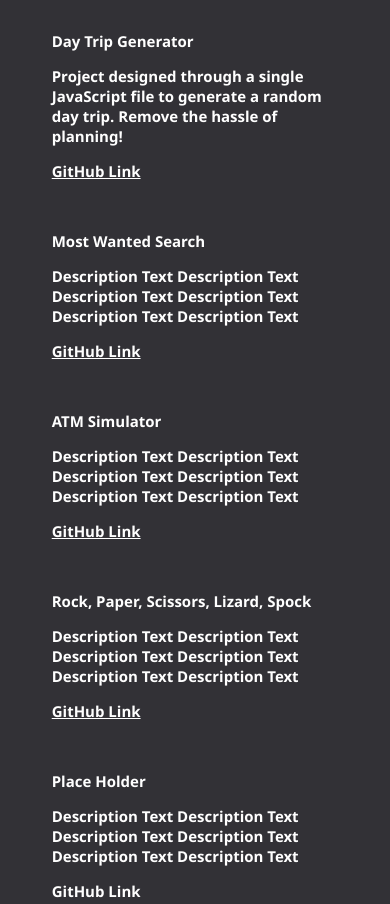
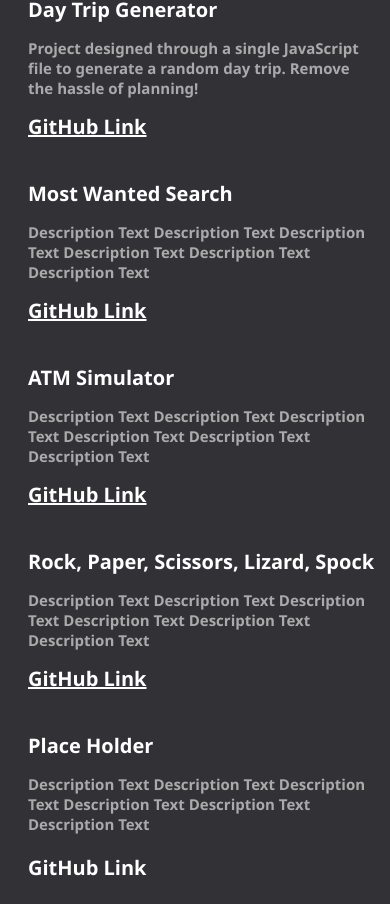
Before and after one commit to mdbshero/mdbshero.github.io, a plain HTML site: page index.html in a window 390 px wide. Shown: the part 658-1562 px from the top of the page. Drawn offline with Linux system fonts and the light colour scheme.

```diff
--- a/index.css
+++ b/index.css
@@ -2,6 +2,10 @@
     border-style: solid;
     color: white;
     border-width: 4px;
+}
+
+.link{
+    text-decoration: none;
 }
 
 .main-background {
@@ -49,8 +53,15 @@
     font-family: 'Segoe UI', Tahoma, Geneva, Verdana, sans-serif;
 	font-style: normal;
 	font-weight: bold;
+	font-size: 20px;
+	color: white;
+}
+.projectinfo-font {
+    font-family: 'Segoe UI', Tahoma, Geneva, Verdana, sans-serif;
+	font-style: normal;
+	font-weight: bold;
 	font-size: 15px;
-	color: white;
+	color: rgb(170, 170, 170);
 }
 
 nav ul {
@@ -92,19 +103,19 @@ nav li {
     box-sizing: border-box;
     float:left;
     width: 25%;
-    padding: 25px;
+    padding: 20px;
 }
 
 main {
-    width: 90%;
+    width: 100vw;
     margin: 1rem auto;
 }
 header {
-    width: 90%;
+    width: 100vw;
     margin: 1rem auto;
 }
 footer {
-    width: 90%;
+    width: 100vw;
     margin: 1rem auto;
 }
 
@@ -114,3 +125,19 @@ footer {
     }
 
 }
+
+@media only screen and (max-width:768px) {
+    body {
+        width:100vw;
+        display:grid;
+        place-content: center;
+    }
+
+}
+
+@media only screen and (max-width:768px) {
+    [class*=nav] {
+        width:100vw
+    }
+
+}
--- a/index.html
+++ b/index.html
@@ -50,54 +50,54 @@
             <h1 class="header-font">Some of my work.</h1>
             <div class="float project-font">
                 Day Trip Generator
-                <p>Project designed through a single JavaScript file to generate a random day trip. Remove the hassle of planning!</p>
+                <p class="projectinfo-font">Project designed through a single JavaScript file to generate a random day trip. Remove the hassle of planning!</p>
                 <a class="project-font" href="https://github.com/mdbshero/DayTripGenerator.git" target="_blank">GitHub Link</a>
             </div>
             <div class="float project-font">
                 Most Wanted Search
-                <p>Description Text Description Text
+                <p class="projectinfo-font">Description Text Description Text
                     Description Text Description Text
                     Description Text Description Text</p>
                     <a class="project-font" href="https://github.com/mdbshero/MostWanted_JavaScript.git" target="_blank">GitHub Link</a>
             </div>
             <div class="float project-font">
                 ATM Simulator
-                <p>Description Text Description Text
+                <p class="projectinfo-font">Description Text Description Text
                     Description Text Description Text
                     Description Text Description Text</p>
                     <a class="project-font" href="https://github.com/mdbshero/ATM_Node_Project.git" target="_blank">GitHub Link</a>
             </div>
             <div class="float project-font">
                 Rock, Paper, Scissors, Lizard, Spock
-                <p>Description Text Description Text
+                <p class="projectinfo-font">Description Text Description Text
                     Description Text Description Text
                     Description Text Description Text</p>
                     <a class="project-font" href="https://github.com/mdbshero/RPSLS_JavaScript.git" target="_blank">GitHub Link</a>
             </div>
             <div class="float project-font">
                 Place Holder
-                <p>Description Text Description Text
+                <p class="projectinfo-font">Description Text Description Text
                     Description Text Description Text
                     Description Text Description Text</p>
                 <p>GitHub Link</p>
             </div>
             <div class="float project-font">
                 Place Holder
-                <p>Description Text Description Text
+                <p class="projectinfo-font">Description Text Description Text
                     Description Text Description Text
                     Description Text Description Text</p>
                 <p>GitHub Link</p>
             </div>
             <div class="float project-font">
                 Place Holder
-                <p>Description Text Description Text
+                <p class="projectinfo-font">Description Text Description Text
                     Description Text Description Text
                     Description Text Description Text</p>
                 <p>GitHub Link</p>
             </div>
             <div class="float project-font">
                 Place Holder
-                <p>Description Text Description Text
+                <p class="projectinfo-font">Description Text Description Text
                     Description Text Description Text
                     Description Text Description Text</p>
                 <p>GitHub Link</p>
```
